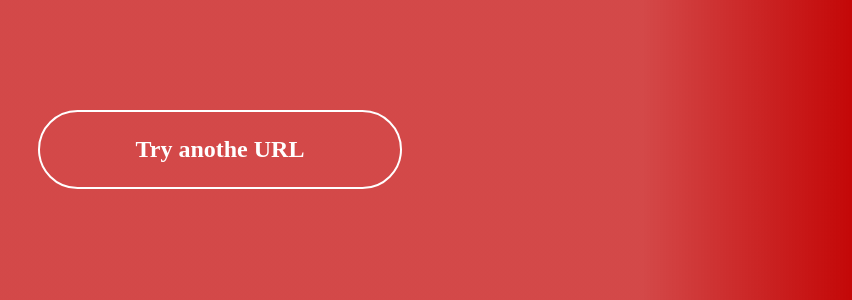
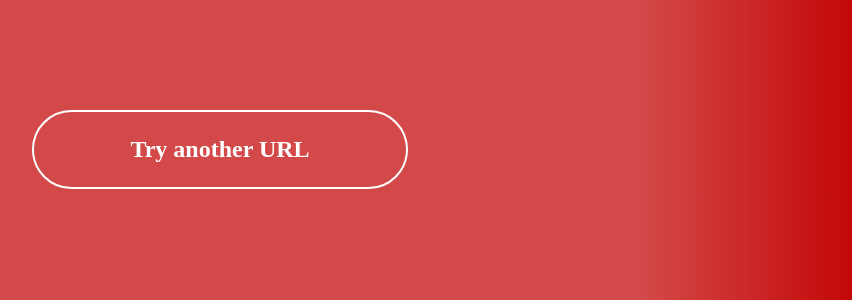
Before and after one commit to msiampou/spam-url-detection, a Flask app: template flaskapp/templates/malicious.html in a window 1280 px wide. Shown: the part 353-653 px from the top of the page, without its empty margins (420-1272 px from the left). Run offline with Flask 2, Linux system fonts and the light colour scheme; the template is opened without the code that fills it, so the values that code supplies are empty; some web fonts are replaced.

Commit message:
Fixed typos/added my ID

```diff
--- a/flaskapp/templates/malicious.html
+++ b/flaskapp/templates/malicious.html
@@ -15,7 +15,7 @@
             The URL you provided may be spam
         </h3>
         <a href="/">
-            <button> Try anothe URL</button>
+            <button> Try another URL</button>
         </a>
 
 </div>
--- a/train.py
+++ b/train.py
@@ -19,5 +19,5 @@ def predict(given_url):
 
 
 if __name__ == '__main__':
-    result = predict('https://www.google.com/calendar/embed?showTitle=0&height=600&wkst=1&bgcolor=%23FFFFFF&src=qtbqjvhotpcmi2gbkhp15bbh7s@group.calendar.google.com&color=%235C1158&ctz=America/New_York')
+    result = predict('http://paypal.com.webscr.cmd.login.submit.dispatch.5885d80a13c0db1f8e263663d3faee8db2b24f7b84f1819343fd6c338b1d9d.222studio.com/UK/')
     print(result)
```
Also changed, not shown: README.md.
